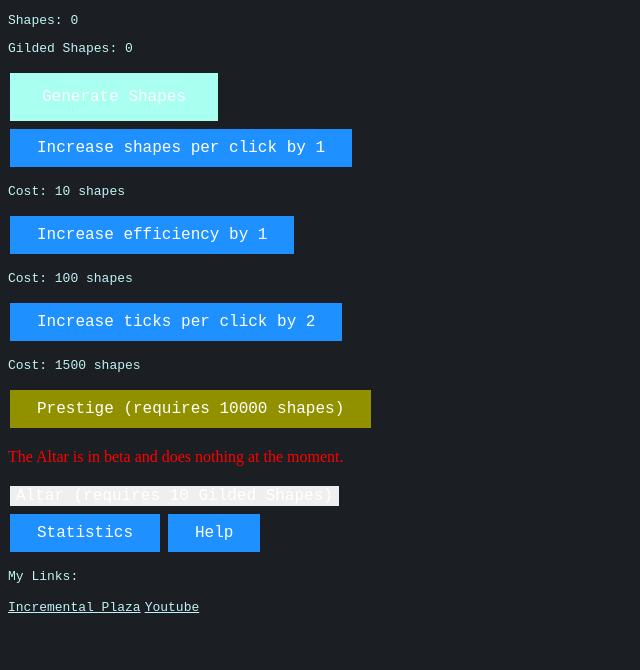
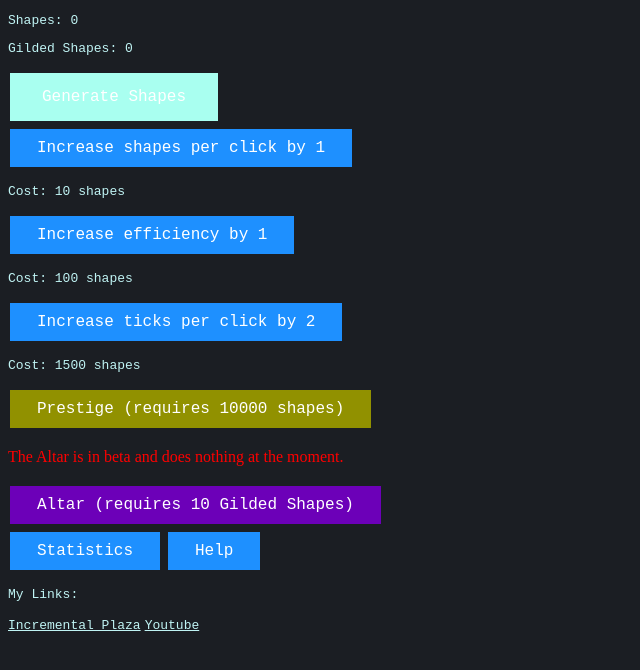
Before and after one commit to OnlyChallenges/UntitledIncrementalGame_NG.github.io, a website: page index.html in a window 1280 px wide. Shown: the whole page, without its empty margins (0-640 px from the left). Drawn offline with Linux system fonts and the light colour scheme.

Commit message:
NEW VERSION BABEH.
update stylesheet

```diff
--- a/styles.css
+++ b/styles.css
@@ -28,6 +28,10 @@ body {background-color: #1b1e23}
     background-color: #880000;
     padding: 10px 27px;
 }
+.altar-button {
+    background-color: #6c00b8;
+    padding: 10px 27px;
+}
 
 .main-button:hover {
     background-color: cadetblue;
@@ -45,6 +49,10 @@ body {background-color: #1b1e23}
     background-color: #6a0000;
     color: #ff7575;
 }
+.altar-button:hover {
+    background-color: #46007a;
+    color: #c691ff;
+}
 
 .main-text-mono {
     font-family: monospace;
```
